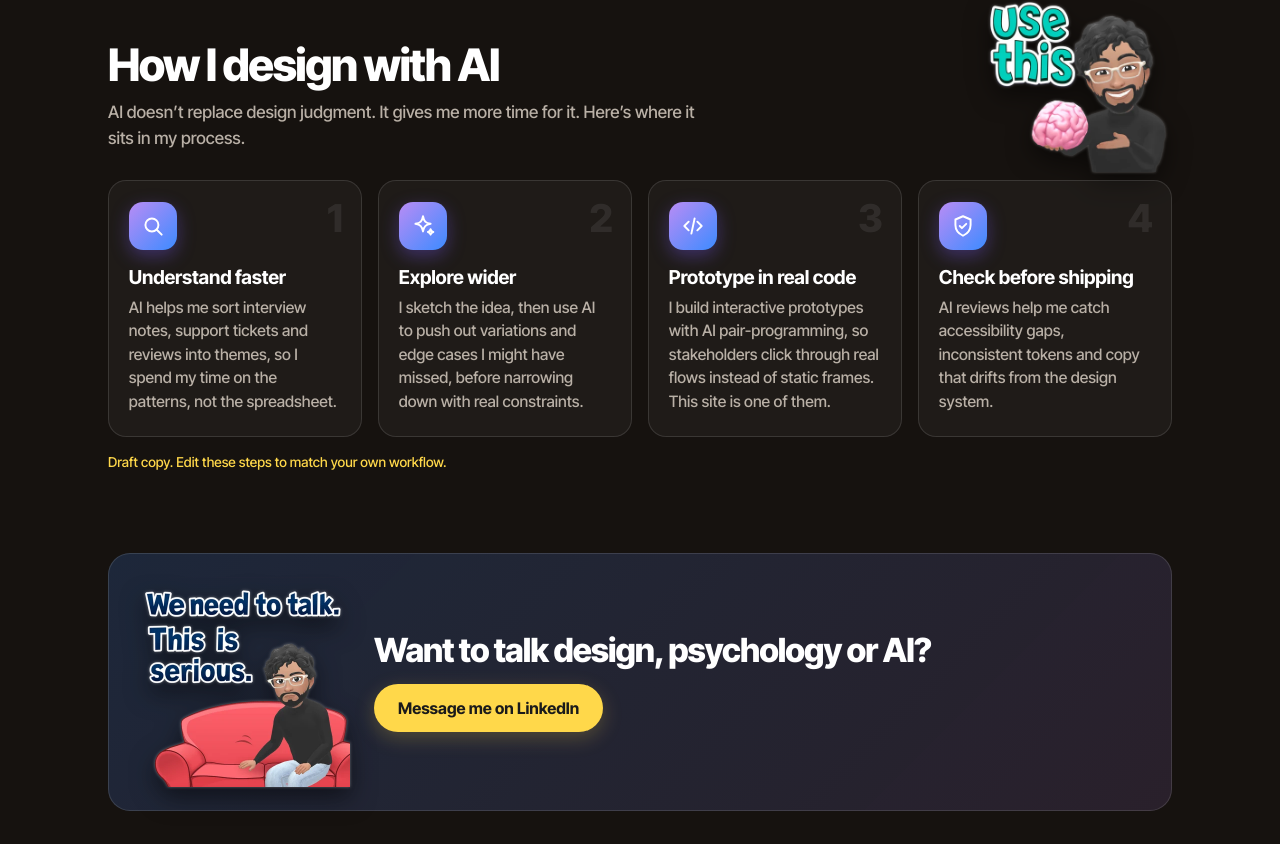
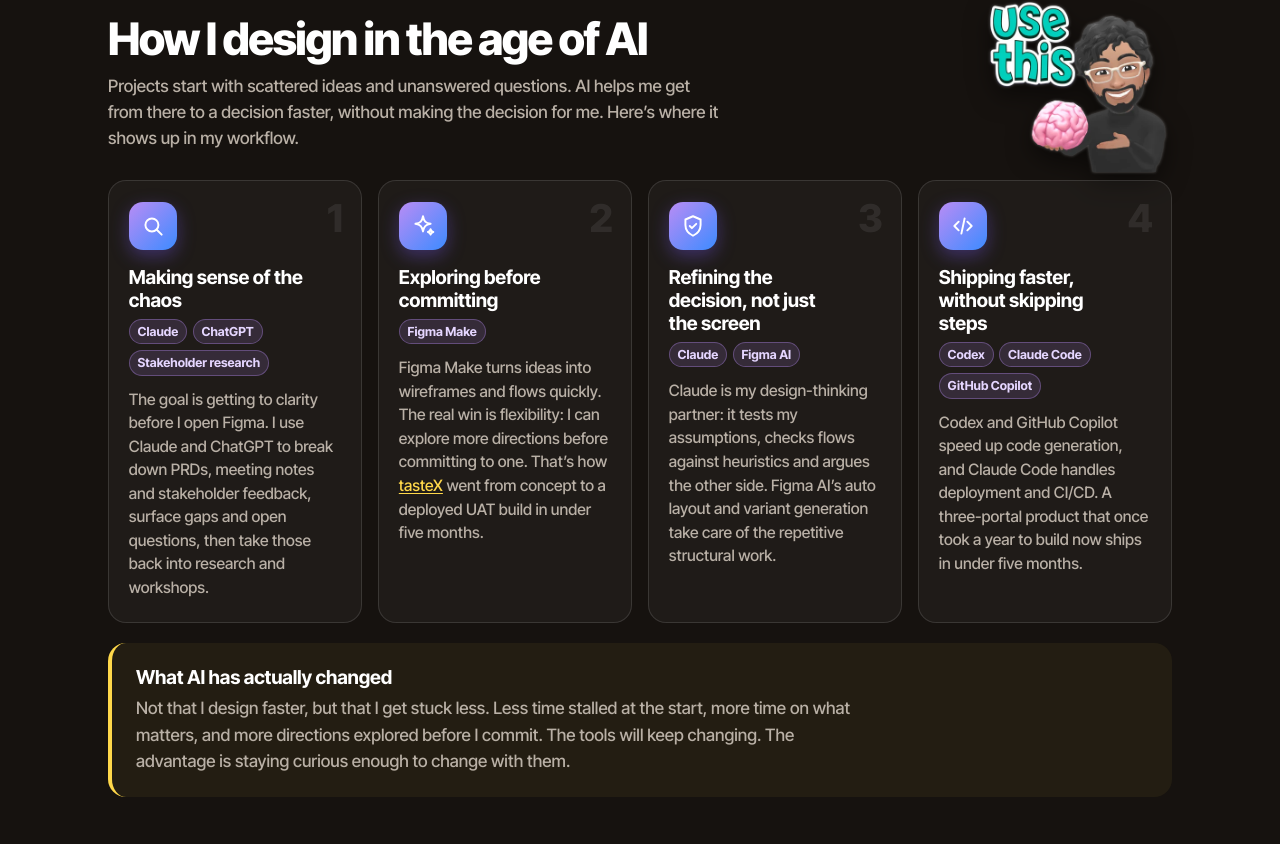
Before and after one commit to Arpan1605/psych.design, a React (Vite) app: page / in a window 1280 px wide. Shown: the part 1416-2260 px from the top of the page. Built offline with nearby package versions, Linux system fonts and the light colour scheme.

Commit message:
Fix AI section link and add AI workflow content

```diff
--- a/src/pages/Home.tsx
+++ b/src/pages/Home.tsx
@@ -1,3 +1,4 @@
+import type { MouseEvent, ReactNode } from 'react'
 import { Link } from 'react-router-dom'
 import { motion, useReducedMotion } from 'framer-motion'
 import { caseStudies } from '../data/caseStudies'
@@ -6,29 +7,45 @@ import { Brain } from '../components/Brain'
 import { psychColor } from '../components/PsychMeter'
 import '../styles/home.css'
 
-/** How Arpan works with AI. Draft copy: edit to match the real process. */
-const aiSteps = [
+/** How Arpan works with AI, from arpansheth.digital/ai-workflow.html */
+const aiSteps: { title: string; tools: string[]; text: ReactNode; icon: 'search' | 'spark' | 'shield' | 'code' }[] = [
   {
-    title: 'Understand faster',
-    text: 'AI helps me sort interview notes, support tickets and reviews into themes, so I spend my time on the patterns, not the spreadsheet.',
-    icon: 'search' as const,
+    title: 'Making sense of the chaos',
+    tools: ['Claude', 'ChatGPT', 'Stakeholder research'],
+    text: 'The goal is getting to clarity before I open Figma. I use Claude and ChatGPT to break down PRDs, meeting notes and stakeholder feedback, surface gaps and open questions, then take those back into research and workshops.',
+    icon: 'search',
   },
   {
-    title: 'Explore wider',
-    text: 'I sketch the idea, then use AI to push out variations and edge cases I might have missed, before narrowing down with real constraints.',
-    icon: 'spark' as const,
+    title: 'Exploring before committing',
+    tools: ['Figma Make'],
+    text: (
+      <>
+        Figma Make turns ideas into wireframes and flows quickly. The real win is flexibility: I can explore more
+        directions before committing to one. That’s how{' '}
+        <a href="https://arpansheth.digital/tastex.html" target="_blank" rel="noreferrer">tasteX</a> went from
+        concept to a deployed UAT build in under five months.
+      </>
+    ),
+    icon: 'spark',
   },
   {
-    title: 'Prototype in real code',
-    text: 'I build interactive prototypes with AI pair-programming, so stakeholders click through real flows instead of static frames. This site is one of them.',
-    icon: 'code' as const,
+    title: 'Refining the decision, not just the screen',
+    tools: ['Claude', 'Figma AI'],
+    text: 'Claude is my design-thinking partner: it tests my assumptions, checks flows against heuristics and argues the other side. Figma AI’s auto layout and variant generation take care of the repetitive structural work.',
+    icon: 'shield',
   },
   {
-    title: 'Check before shipping',
-    text: 'AI reviews help me catch accessibility gaps, inconsistent tokens and copy that drifts from the design system.',
-    icon: 'shield' as const,
+    title: 'Shipping faster, without skipping steps',
+    tools: ['Codex', 'Claude Code', 'GitHub Copilot'],
+    text: 'Codex and GitHub Copilot speed up code generation, and Claude Code handles deployment and CI/CD. A three-portal product that once took a year to build now ships in under five months.',
+    icon: 'code',
   },
 ]
+
+function scrollToId(e: MouseEvent, id: string) {
+  e.preventDefault()
+  document.getElementById(id)?.scrollIntoView({ behavior: 'smooth', block: 'start' })
+}
 
 export function Home() {
   const reduce = useReducedMotion()
@@ -48,7 +65,7 @@ export function Home() {
           </p>
           <div className="h-actions">
             {first && <Link className="h-btn" to={`/case-studies/${first.slug}`}>Start the first case study</Link>}
-            <a className="h-btn h-btn--ghost" href="#ai">How I design with AI</a>
+            <a className="h-btn h-btn--ghost" href="#ai" onClick={(e) => scrollToId(e, 'ai')}>How I design with AI</a>
           </div>
         </div>
 
@@ -130,9 +147,10 @@ export function Home() {
       <section className="h-section" id="ai" aria-labelledby="ai-h">
         <div className="h-ai-head">
           <div>
-            <h2 id="ai-h">How I design with AI</h2>
+            <h2 id="ai-h">How I design in the age of AI</h2>
             <p className="h-section-lede">
-              AI doesn’t replace design judgment. It gives me more time for it. Here’s where it sits in my process.
+              Projects start with scattered ideas and unanswered questions. AI helps me get from there to a
+              decision faster, without making the decision for me. Here’s where it shows up in my workflow.
             </p>
           </div>
           <img src={narrator.extras.useThis} alt="Arpan holding a brain, saying use this" className="h-ai-sticker sticker" />
@@ -142,11 +160,21 @@ export function Home() {
             <li key={s.title} className="h-ai-step">
               <span className="h-ai-icon"><StepIcon name={s.icon} /></span>
               <h3>{s.title}</h3>
+              <ul className="h-ai-tools" aria-label="Tools">
+                {s.tools.map((t) => <li key={t}>{t}</li>)}
+              </ul>
               <p>{s.text}</p>
             </li>
           ))}
         </ol>
-        <p className="h-draft">Draft copy. Edit these steps to match your own workflow.</p>
+        <div className="h-ai-outro">
+          <h3>What AI has actually changed</h3>
+          <p>
+            Not that I design faster, but that I get stuck less. Less time stalled at the start, more time on what
+            matters, and more directions explored before I commit. The tools will keep changing. The advantage is
+            staying curious enough to change with them.
+          </p>
+        </div>
       </section>
 
       {/* ---------- Closing ---------- */}
--- a/src/styles/home.css
+++ b/src/styles/home.css
@@ -178,7 +178,14 @@ a.h-study:hover { box-shadow: inset 0 0 0 1px rgba(255, 216, 74, 0.6), 0 10px 30
 .h-ai-step p { color: var(--ink-soft); font-size: 0.98rem; line-height: 1.5; }
 .h-ai-head { display: flex; align-items: flex-end; justify-content: space-between; gap: 1.5rem; }
 .h-ai-sticker { width: 190px; height: auto; flex-shrink: 0; margin-bottom: -1.25rem; }
-.h-draft { margin-top: 0.9rem; font-size: 0.85rem; color: var(--highlight); }
+.h-ai-step h3 { padding-right: 2.2rem; }
+.h-ai-tools { list-style: none; padding: 0; margin: 0 0 0.75rem; display: flex; flex-wrap: wrap; gap: 0.35rem; }
+.h-ai-tools li { font-size: 0.78rem; font-weight: 600; color: #e5d6ff; padding: 0.2rem 0.55rem; border-radius: 999px; background: rgba(185, 140, 245, 0.14); box-shadow: inset 0 0 0 1px rgba(185, 140, 245, 0.35); }
+.h-ai-step p a { color: var(--highlight); text-decoration: underline; text-underline-offset: 2px; }
+.h-ai-outro { margin-top: 1.25rem; padding: 1.4rem 1.5rem; border-radius: 18px; border-left: 4px solid var(--highlight); background: rgba(255, 216, 74, 0.06); }
+.h-ai-outro h3 { font: 700 1.2rem / 1.2 var(--font-tight); color: #fff; margin-bottom: 0.4rem; }
+.h-ai-outro p { color: var(--ink-soft); line-height: 1.55; max-width: 70ch; }
+#ai { scroll-margin-top: 1.5rem; }
 
 /* closing */
 .h-closing {
```
